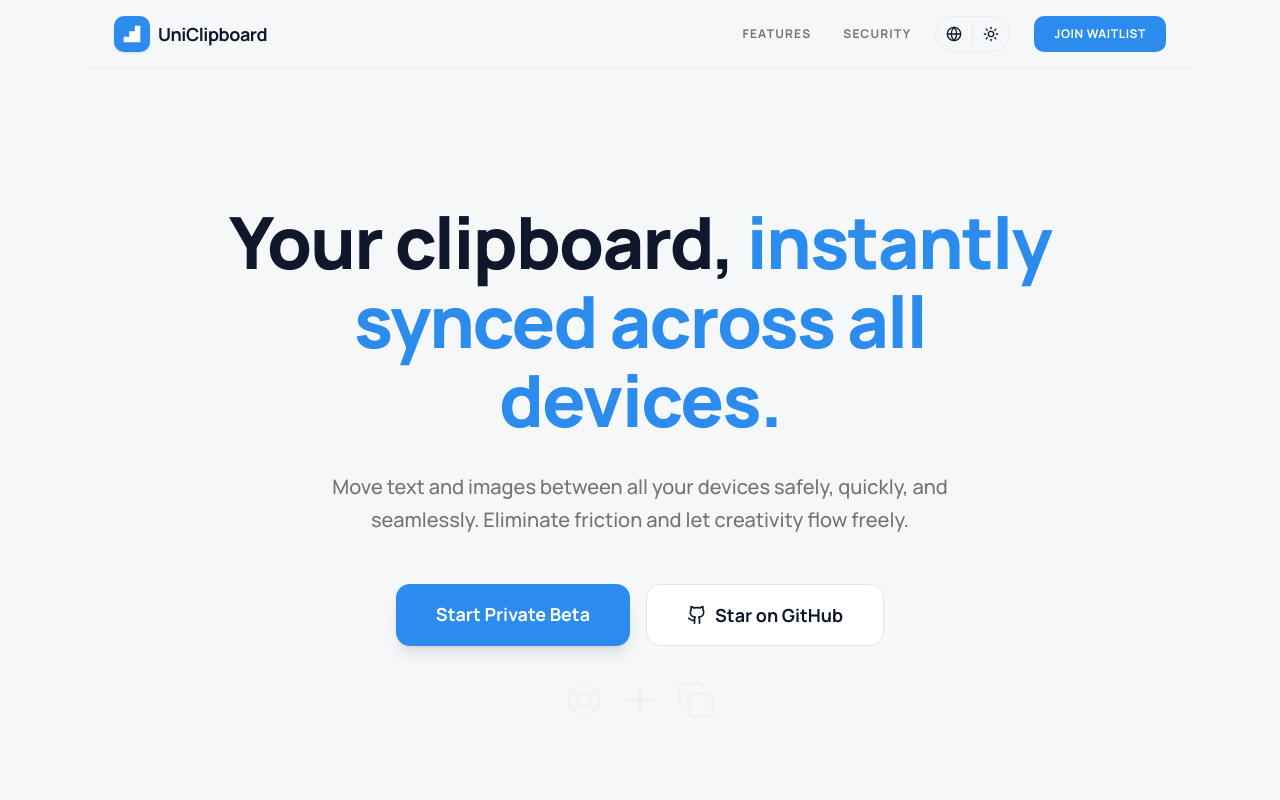
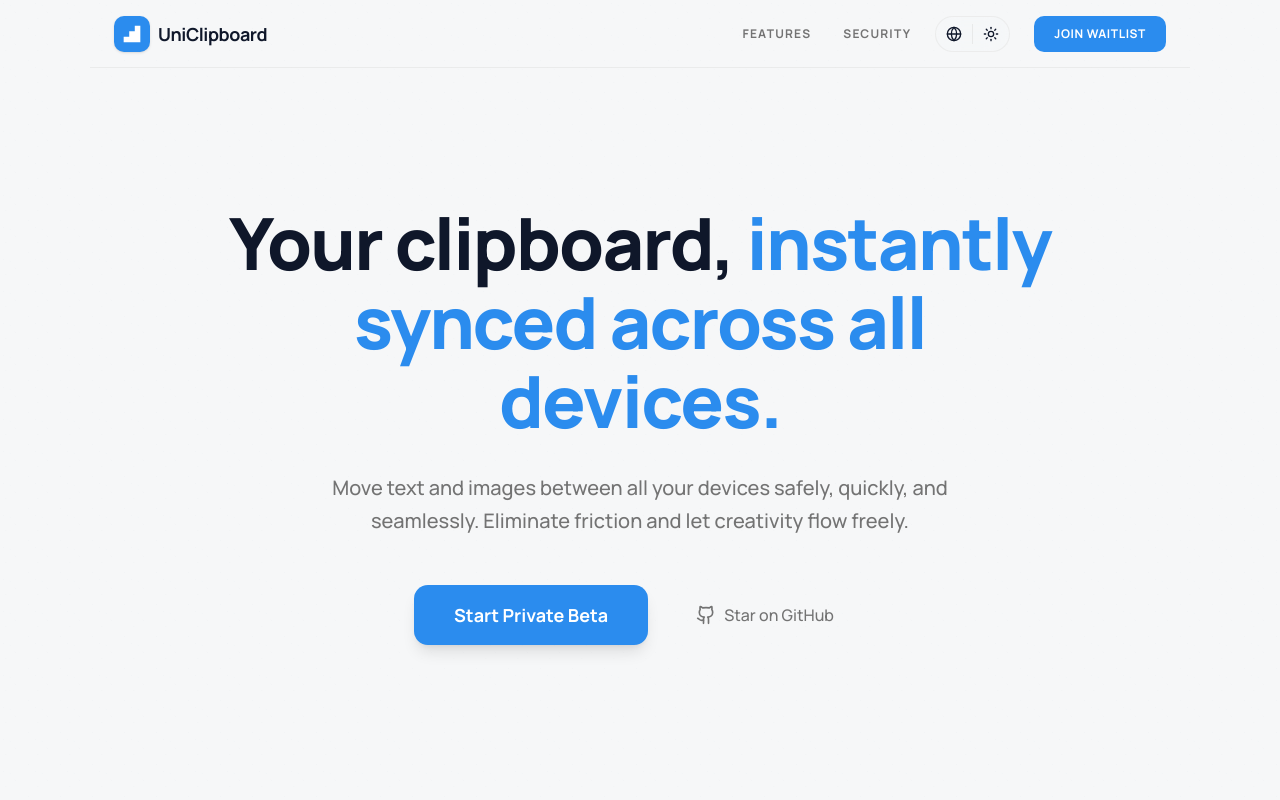
Before and after one commit to UniClipboard/uc-website, a Next.js app: page /en in a window 1280 px wide. Shown: the top 800 px of the page. Built offline with nearby package versions, Linux system fonts and the light colour scheme; no server answers.

Commit message:
style(landing): de-emphasize GitHub CTA

```diff
--- a/src/components/landing/Footer.tsx
+++ b/src/components/landing/Footer.tsx
@@ -4,7 +4,7 @@ export async function Footer() {
   const t = await getTranslations("landing.footer");
 
   const links = [
-    { key: "twitter", href: "https://x.com/mkdir700" },
+    { key: "twitter", href: "https://x.com/UniClipboard" },
     { key: "github", href: "https://github.com/UniClipboard/UniClipboard" },
   ];
 
--- a/src/components/landing/HeroSection.tsx
+++ b/src/components/landing/HeroSection.tsx
@@ -1,4 +1,4 @@
-import { Bolt, Copy, Github, Plus } from "lucide-react";
+import { Github } from "lucide-react";
 import { getTranslations } from "next-intl/server";
 
 import { getFormUrl } from "@/lib/form-config";
@@ -30,7 +30,7 @@ export async function HeroSection({ locale }: { locale: string }) {
               href="https://github.com/UniClipboard/UniClipboard"
               target="_blank"
               rel="noopener noreferrer"
-              className="border-border text-foreground hover:bg-accent bg-card flex items-center gap-2 rounded-xl border px-10 py-4 text-lg font-bold transition-all"
+              className="text-muted-foreground hover:text-foreground hover:bg-accent/60 flex items-center gap-2 rounded-xl px-8 py-3 text-base font-medium transition-all"
             >
               <Github className="size-5" />
               {t("secondaryCta")}
@@ -38,11 +38,6 @@ export async function HeroSection({ locale }: { locale: string }) {
           </div>
         </div>
       </div>
-      <div className="text-muted-foreground/20 absolute bottom-20 left-1/2 flex -translate-x-1/2 gap-4 opacity-20">
-        <Bolt className="size-10" />
-        <Plus className="size-10" />
-        <Copy className="size-10" />
-      </div>
     </section>
   );
 }
```
